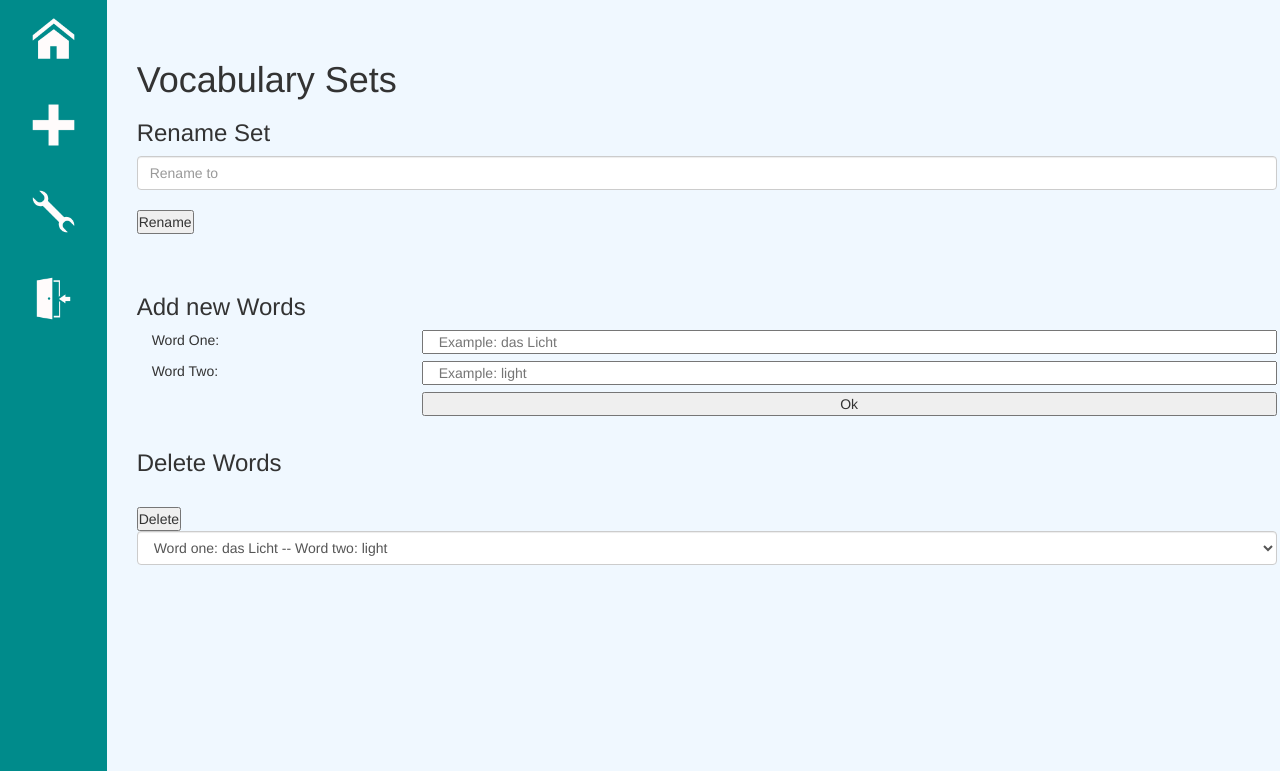
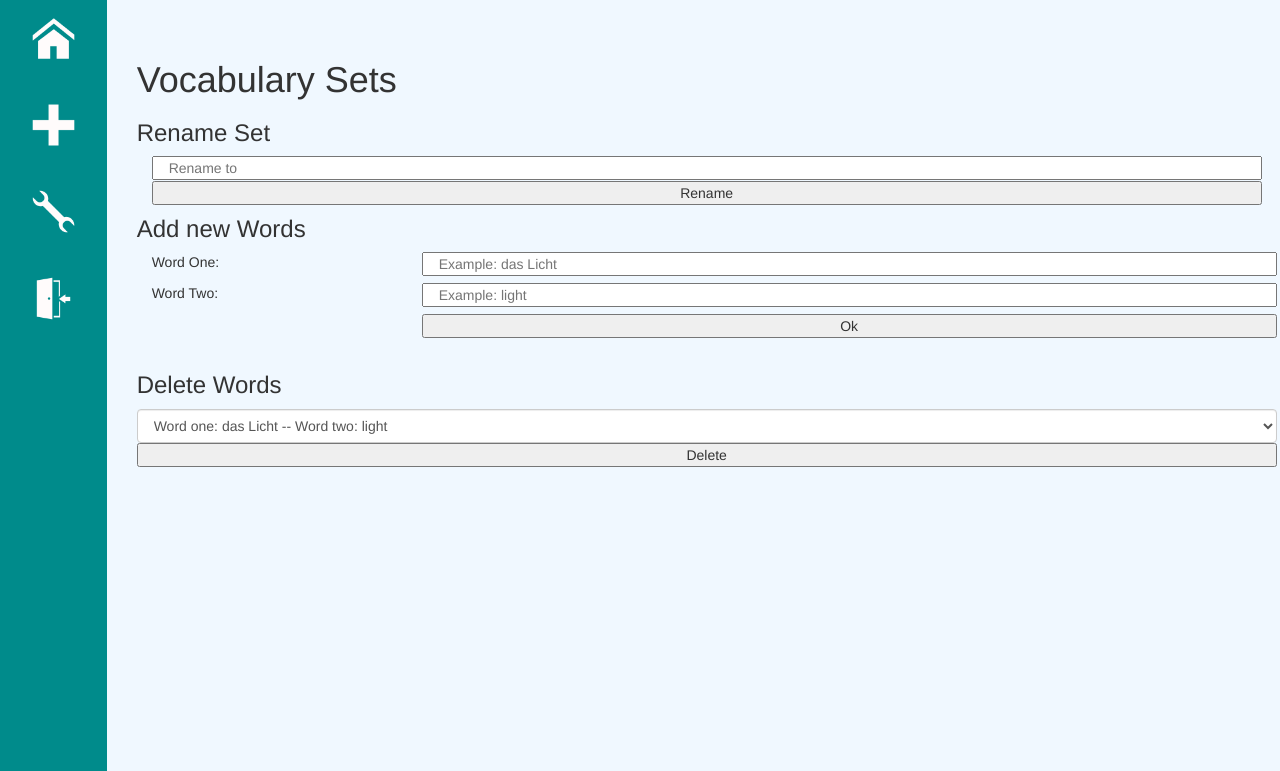
Before and after one commit to MHoldAcc/LangWiz, a PHP site: page /pages/editvocabulary.php in a window 1280 px wide. Shown: the top 771 px of the page. Run offline with PHP 8.4, Linux system fonts and the light colour scheme; a user stored in the database is signed in; data comes from the database, SQL or seed files in the repository; some libraries are stand-ins or nearby versions.

Commit message:
Fixed editvocabulary style

```diff
--- a/assets/includes/logout.php
+++ b/assets/includes/logout.php
@@ -2,5 +2,5 @@
 	session_start();
 	session_destroy(); // Destroying All Sessions
     echo "You are being logged out.";
-    header("Refresh: 0; URL=../index.php"); // Redirecting To Home Page
+    header("Refresh: 0; URL=../../index.php"); // Redirecting To Home Page
 ?>
--- a/pages/editvocabulary.php
+++ b/pages/editvocabulary.php
@@ -24,9 +24,10 @@
             <div class="placeholder"></div>
             <h1>Vocabulary Sets</h1>
             <h3>Rename Set</h3>
-            <form method="post" action="editvocabulary.php" accept-charset="utf-8">
-                <input type="text" class="form-control" name="renamed" placeholder="Rename to" /><br>
-                <input type="submit" value="Rename" name="rename" class="newWords"/>
+            <form method="post" action="editvocabulary.php" accept-charset="utf-8" class="col-sm-12">
+                <input type="text" class="col-sm-12" name="renamed" placeholder="Rename to" />
+                <div class="col-sm-12"></div>
+                <input type="submit" value="Rename" name="rename" class="newWords col-sm-12"/>
             </form>
             <?php
             /*Führt Code aus nachdem der Erfassen-Button betätigt wurde.*/
@@ -60,8 +61,6 @@
             <br><br><br><br>
             <h3>Delete Words</h3>
             <form method="post" action="editvocabulary.php">
-                <br>
-                <button type="submit" name="delete">Delete</button>
                 <?php
                 /*Führt Code aus nachdem der Delete-Button betätigt wurde.*/
                 if(isset($_POST['delete'])) {
@@ -80,6 +79,7 @@
                     header("Refresh:0");
                 }
                 ?>
+                <button type="submit" name="delete" class="col-sm-12">Delete</button>
             </form>
         </div>
     </div>
```
